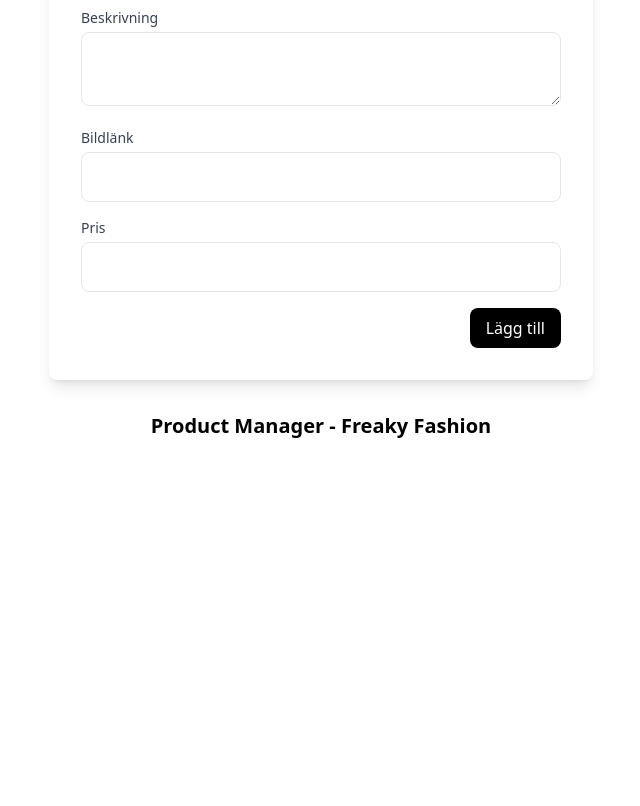
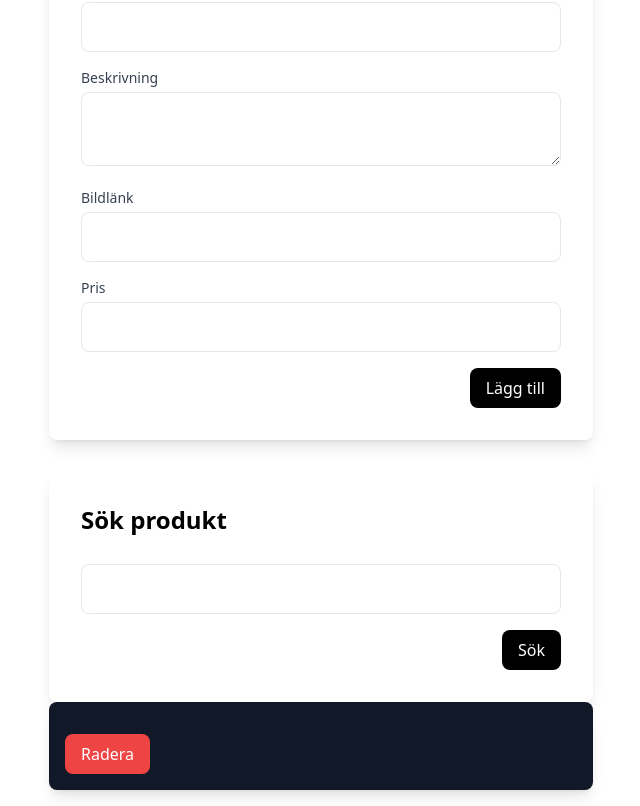
Before and after one commit to TKprinz/FreakyFashionReactClient, a React (Create React App) app: page / in a window 1280 px wide. Shown: the part 276-1082 px from the top of the page, without its empty margins (319-959 px from the left). Before the commit the page ends 800 px from the top, so only its background shows below. Built offline with nearby package versions, Linux system fonts and the light colour scheme; no server answers.

Commit message:
Add search on Id and delete+database up&down.

```diff
--- a/src/App.js
+++ b/src/App.js
@@ -1,33 +1,108 @@
+import React, { useState, useEffect } from "react";
 import ProductForm from "./components/Forms/ProductForm";
-import { useState } from "react";
+import SearchBar from "./components/Search/SearchBar";
 
 function App() {
   const [products, setProducts] = useState([]);
+  const [token, setToken] = useState("");
+  const user = {
+    username: "TK@hotmail.com",
+    password: "Password1337",
+  };
 
-  const handleOnAdd = (product) => {
-    // 1 - skicka informationen till web API:et med HTTP POST
-    fetch("https://localhost:8000/products", {
+  useEffect(() => {
+    fetch("https://localhost:8000/auth", {
+      // Använd en relativ URL
       method: "POST",
       headers: {
         "Content-Type": "application/json",
       },
+      body: JSON.stringify(user),
+    })
+      .then((resp) => resp.json())
+      .then((newToken) => {
+        // Uppdatera användarna med det nya objektet från API:et
+        setToken(newToken.token);
+        // console.log(newToken);
+        console.log(newToken);
+      })
+      .catch((error) => {
+        console.error("Fel vid tillägg av användare:", error);
+      });
+  }, []);
+
+  const handleOnAdd = (product) => {
+    console.log(token);
+    // Skicka informationen till web API:et med HTTP POST
+    fetch("https://localhost:8000/products", {
+      // Använd en relativ URL
+      method: "POST",
+      headers: {
+        "Content-Type": "application/json",
+        Authorization: `Bearer ${token}`,
+      },
       body: JSON.stringify(product),
     })
       .then((resp) => resp.json())
-      .then((product) => {
-        // 2 - vid svar, lägg till nya fordonet till array av foron (Products)
-        setProducts([...products, product]);
+      .then((newProduct) => {
+        // Uppdatera produkterna med det nya objektet från API:et
+        setProducts([...products, newProduct]);
+      })
+      .catch((error) => {
+        console.error("Fel vid tillägg av produkt:", error);
       });
   };
 
+  const handleSearch = (searchQuery) => {
+    // Gör en fetch-anrop till ditt web-API med den aktuella söktermen
+    fetch(`https://localhost:8000/products/${searchQuery}`, {
+      // Använd en relativ URL
+      method: "GET",
+      headers: {
+        "Content-Type": "application/json",
+        Authorization: `Bearer ${token}`,
+      },
+    })
+      .then((response) => response.json())
+      .then((data) => {
+        console.log(data); // Logga resultatet från API:et
+        // Uppdatera produkter med sökresultaten från API:et
+        setProducts(data);
+      })
+      .catch((error) => {
+        console.error("Fel vid sökning:", error);
+      });
+  };
+
+  const handleDelete = (productId) => {
+    setProducts(null);
+
+    const confirmed = window.confirm(
+      "Är du säker på att du vill radera produkten?"
+    );
+    if (!confirmed) {
+      return;
+    }
+    fetch(`https://localhost:8000/products/${productId}`, {
+      method: "delete",
+      headers: {
+        "Authorization": `Bearer ${token}`,
+      }
+    })
+  };
   return (
     <div className="App">
-      <header className="App-header">
-        <ProductForm onAdd={handleOnAdd} />
-      </header>
       <p className="text-center py-4 text-xl font-semibold">
         Product Manager - Freaky Fashion
       </p>
+      <header className="App-header">
+        <ProductForm onAdd={handleOnAdd} />
+        <SearchBar
+          onSearch={handleSearch}
+          result={products}
+          onDelete={handleDelete}
+        />
+      </header>
     </div>
   );
 }
--- a/src/components/MainMeny.js
+++ /dev/null
@@ -1,42 +0,0 @@
-import React from "react";
-import "../App.css";
-
-function MainMenu() {
-  return (
-    <div className="bg-gray-200 p-4">
-      <h1 className="text-center py-8 text-xl font-bold">Meny</h1>
-      <div className="mb-4 flex items-center">
-        <input
-          type="text"
-          className="border rounded-md p-2 w-full mr-2"
-          placeholder="Ny produkt"
-        />
-        <button className="bg-black hover:bg-green-500 text-white font-bold py-2 px-4 rounded w-20">
-          Lägg till
-        </button>
-      </div>
-      <div className="mb-4 flex items-center">
-        <input
-          type="text"
-          className="border rounded-md p-2 w-full mr-2"
-          placeholder="Sök produkt"
-        />
-        <button className="bg-black hover:bg-blue-300 text-white font-bold py-2 px-4 rounded w-20">
-          Sök
-        </button>
-      </div>
-      <div className="mb-4 flex items-center">
-        <input
-          type="text"
-          className="border rounded-md p-2 w-full mr-2"
-          placeholder="Radera produkt"
-        />
-        <button className="bg-black hover:bg-red-500 text-white font-bold py-2 px-4 rounded w-20">
-          Radera
-        </button>
-      </div>
-    </div>
-  );
-}
-
-export default MainMenu;
--- /dev/null
+++ b/src/components/Search/SearchBar.jsx
@@ -0,0 +1,76 @@
+import React, { useState } from "react";
+
+const SearchBar = ({ onSearch, result, onDelete }) => {
+  const [searchQuery, setSearchQuery] = useState("");
+
+  const handleInputChange = (e) => {
+    setSearchQuery(e.target.value);
+  };
+
+  const handleSearch = (e) => {
+    e.preventDefault();
+    onSearch(searchQuery);
+
+    console.log(result);
+  };
+
+  const handleDelete = (e) => {
+    e.preventDefault();
+    onDelete(result.id);
+  };
+
+  return (
+    <div className="p-4 max-w-xl mx-auto">
+      <form
+        onSubmit={handleSearch}
+        className="bg-white p-8 rounded-lg shadow-lg"
+      >
+        <h2 className="text-2xl font-semibold mb-6">Sök produkt</h2>
+        <div className="mb-4">
+          <label
+            htmlFor="searchQuery"
+            className="block text-sm font-medium text-gray-700"
+          ></label>
+          <input
+            type="text"
+            id="searchQuery"
+            name="searchQuery"
+            className="mt-1 p-3 w-full border rounded-lg focus:ring focus:ring-blue-300"
+            value={searchQuery}
+            onChange={handleInputChange}
+            required
+          />
+        </div>
+        <div className="flex justify-end">
+          <button
+            type="submit"
+            className="px-4 py-2 bg-black text-white rounded-lg hover:bg-gray-800 focus:ring focus:ring-gray-300"
+          >
+            Sök
+          </button>
+        </div>
+      </form>
+      <div className="bg-gray-900 text-white p-4 rounded-lg shadow-lg max-w-xl mx-auto">
+        {result ? (
+          <div>
+            <p className="text-3xl font-bold text-white">
+              {result.productName}
+            </p>
+            <button
+              onClick={handleDelete}
+              className="px-4 py-2 mt-4 bg-red-500 text-white rounded-lg hover:bg-red-600 focus:ring focus:ring-gray-300"
+            >
+              Radera
+            </button>
+          </div>
+        ) : (
+          <p className="text-2xl font-semibold text-red-500">
+            Detta kommer att visas om result är false.
+          </p>
+        )}
+      </div>
+    </div>
+  );
+};
+
+export default SearchBar;
```
